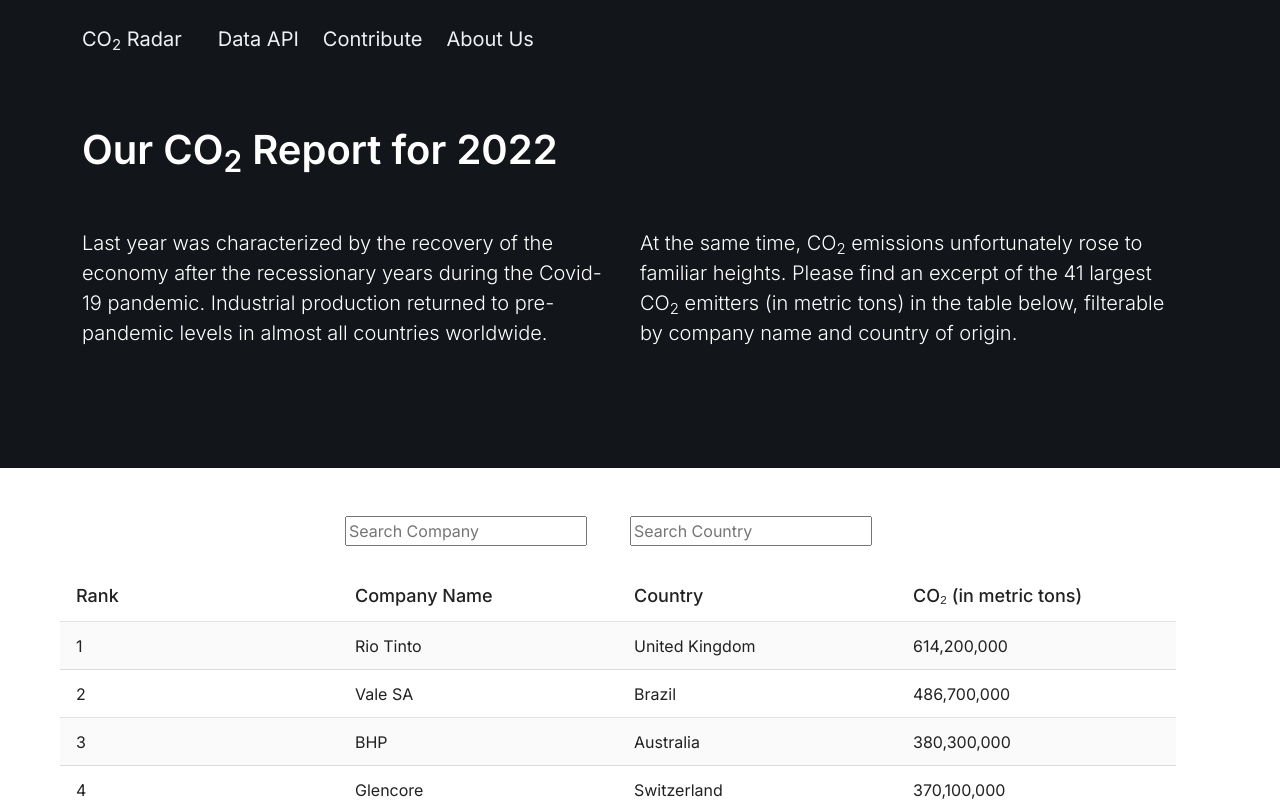
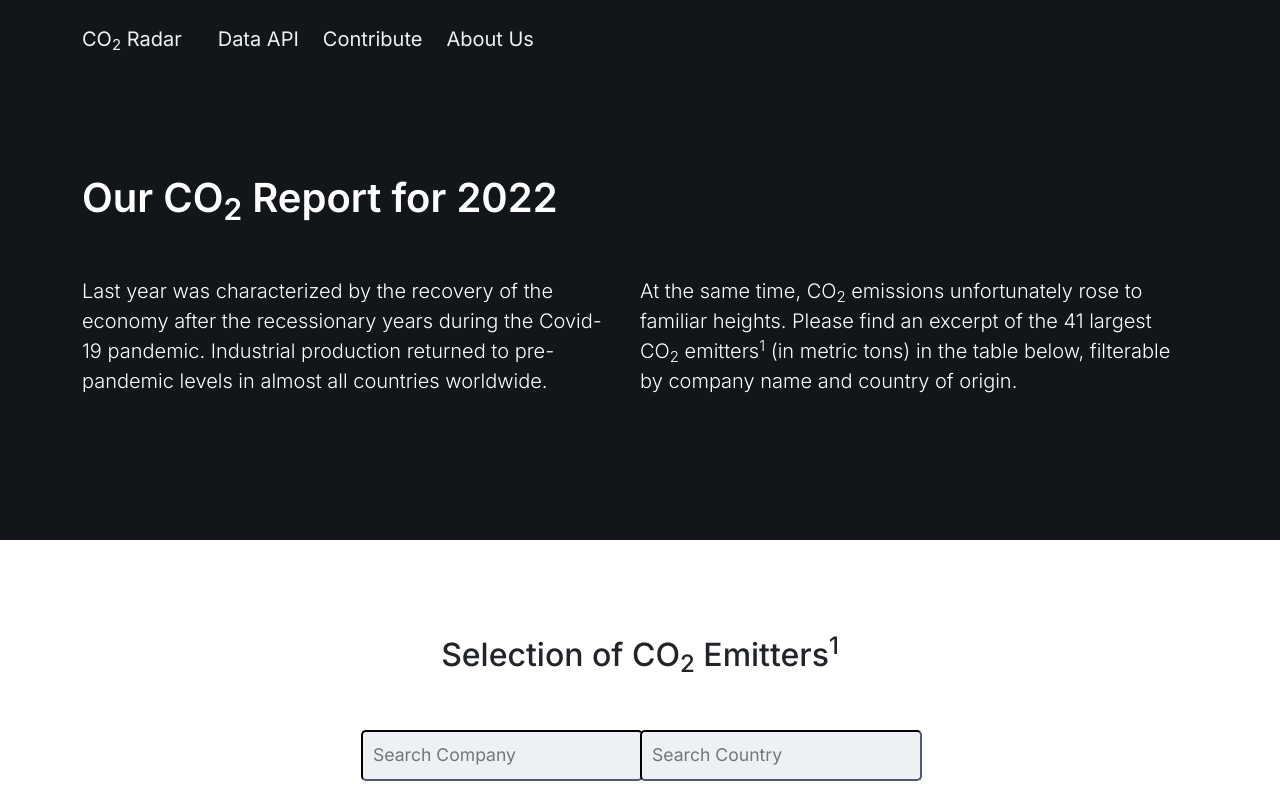
Before and after one commit to catmir/co2_radar, a Next.js app: page /report-2022 in a window 1280 px wide. Shown: the top 801 px of the page. Built offline with nearby package versions, Linux system fonts and the light colour scheme.

Commit message:
Report Page Styling c'td

```diff
--- a/components/CustomTable.js
+++ b/components/CustomTable.js
@@ -52,10 +52,10 @@
 
     return (
         <>
-            <div className="row">
+            <div className="row py-4">
                 <div className="col-3"></div>
-                <div className="col-3"><input type="text" id="companySearch" onChange={handleFilter} placeholder="Search Company"/></div>
-                <div className="col-3"><input type="text" id="countrySearch" onChange={handleFilter2} placeholder="Search Country"/></div>
+                <div className="col-3 fs-5"><input type="text" id="companySearch" onChange={handleFilter} placeholder="Search Company"/></div>
+                <div className="col-3 fs-5"><input type="text" id="countrySearch" onChange={handleFilter2} placeholder="Search Country"/></div>
             </div>
             <div className="row mt-4">
                 <DataTable
--- a/pages/report-2022.js
+++ b/pages/report-2022.js
@@ -18,21 +18,27 @@
           <Header/>
 
           <main className="page-wrapper">
-            <section id="report" className="bg-dark dark-mode position-relative pt-4 pb-5">
-              <div className="container position-relative zindex-2 py-md-3 py-lg-4">
+
+            <section id="report" className="bg-dark dark-mode position-relative pt-5 pb-5">
+              <div className="container position-relative zindex-2 py-md-3 py-lg-5">
                 <div className="row align-items-start pt-5 pb-2 pb-sm-3 mt-sm-4">
                   <h1 className="text-light fs-1 fw-semibold lh-base">Our CO<sub>2</sub> Report for 2022</h1>
                   <div className="row align-items-start pt-3 pb-2 pb-sm-3 mt-sm-4">
                     <p className="col-6 text-light fs-5 fw-light">Last year was characterized by the recovery of the economy after the recessionary years during the Covid-19 pandemic. Industrial production returned to pre-pandemic levels in almost all countries worldwide.</p>
-                    <p className="col-6 text-light fs-5 fw-light">At the same time, CO<sub>2</sub> emissions unfortunately rose to familiar heights. Please find an excerpt of the 41 largest CO<sub>2</sub> emitters (in metric tons) in the table below, filterable by company name and country of origin.</p>
+                    <p className="col-6 text-light fs-5 fw-light">At the same time, CO<sub>2</sub> emissions unfortunately rose to familiar heights. Please find an excerpt of the 41 largest CO<sub>2</sub> emitters<sup>1</sup> (in metric tons) in the table below, filterable by company name and country of origin.</p>
                   </div>
                 </div>
               </div>
             </section>
 
-            <section className="container m-5">
-              <CustomTable/>
+            <section className="container my-5 py-5">
+              <div className="row">
+                <h2 className="text-center pb-1 pb-sm-2 mb-4">Selection of CO<sub>2</sub> Emitters<sup>1</sup></h2>
+                <CustomTable/>
+                <p><sup>1</sup> Sources: xxx</p>
+              </div>
             </section>
+
           </main>
 
           <Footer/>
--- a/styles/globals.css
+++ b/styles/globals.css
@@ -1,11 +1,21 @@
+/* General CSS Styles */
+input {
+    border-radius: 5px;
+    border-color: #121519;
+    padding: 10px;
+    color: #121519;
+    font-size: 1.1rem;
+    background-color: #edf1f5;
+}
+
 /* React Data Table Styles */
 
 .rdt_TableCol {
-    font-size: 18px;
+    font-size: 1.25rem;
 }
 
 .rdt_TableCell {
-    font-size: 16px;
+    font-size: 1.1rem;
 }
 
 .rdt_Pagination {
```
